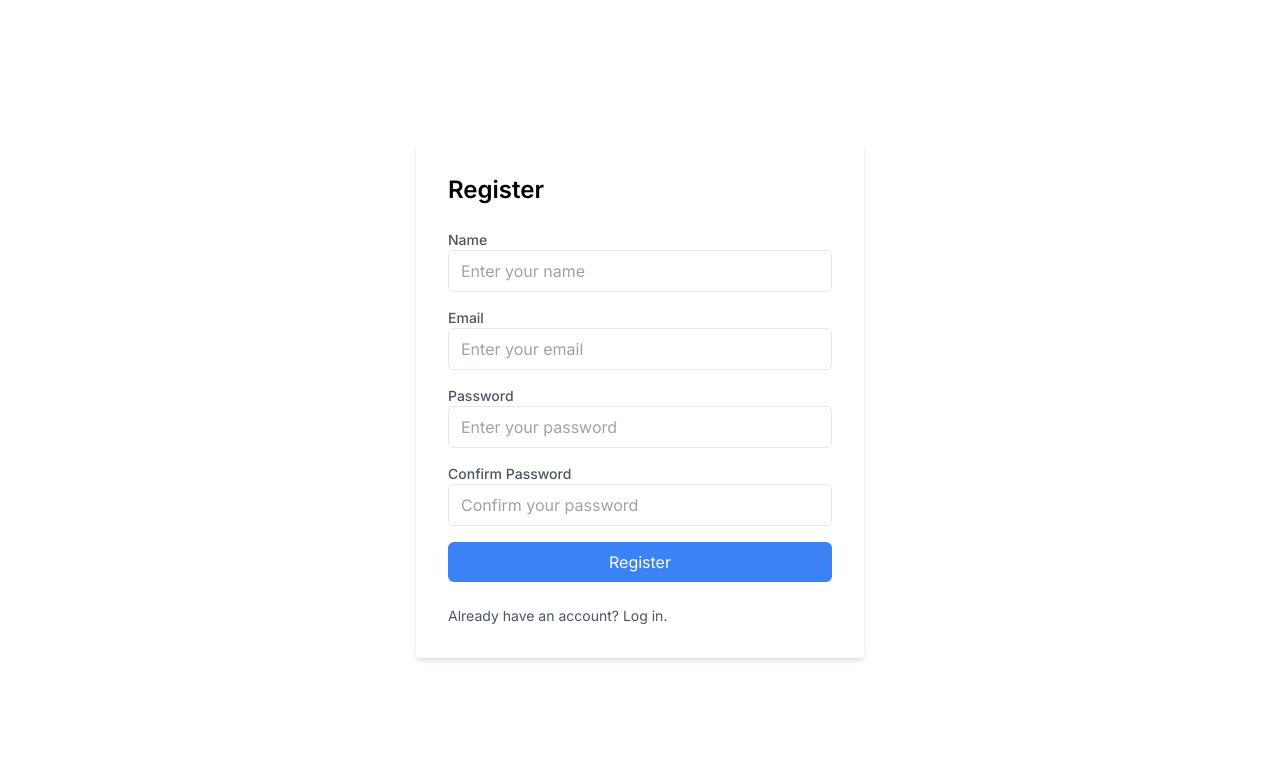
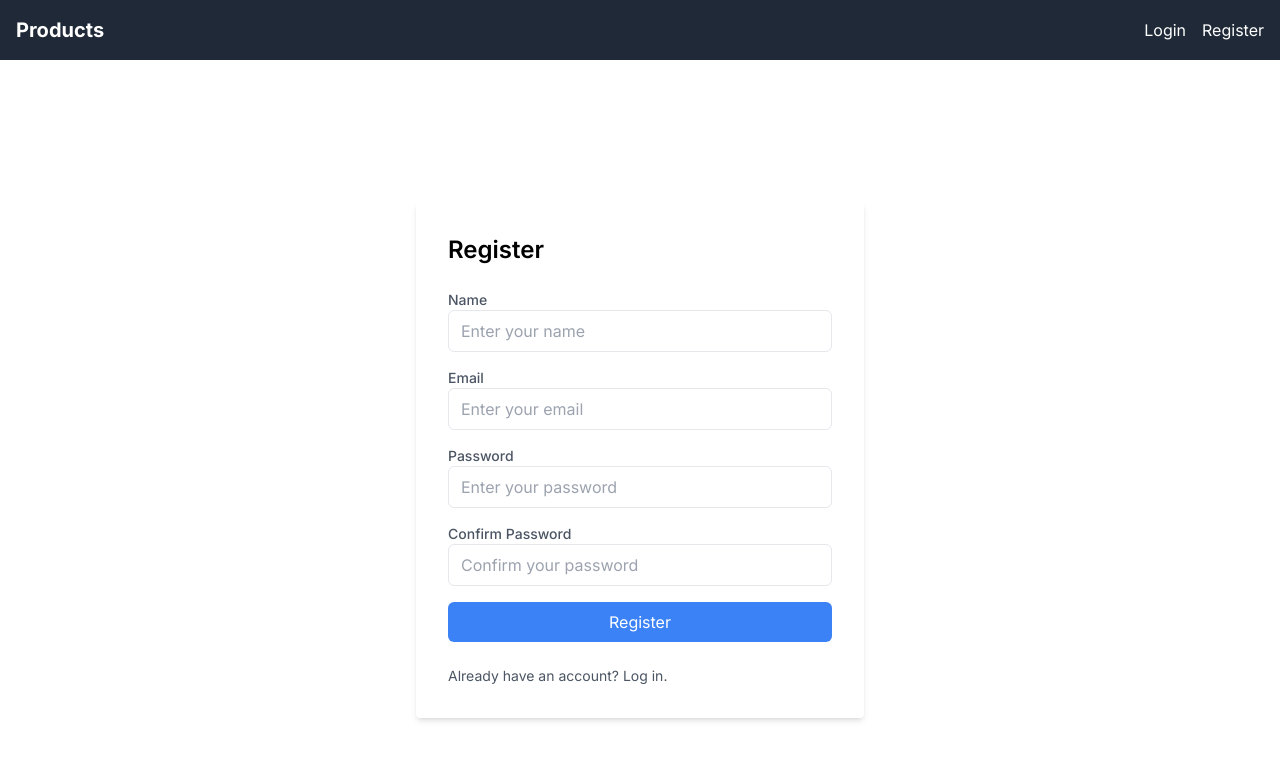
Before and after one commit to ahmed-mahovac/my-app, a Next.js app: page /register in a window 1280 px wide. Shown: the top 760 px of the page. Built offline with nearby package versions, Linux system fonts and the light colour scheme.

Commit message:
implement authentication mechanism with react context

```diff
--- /dev/null
+++ b/src/app/Context/AuthContext.tsx
@@ -0,0 +1,83 @@
+"use client";
+
+import React, { createContext, useContext, useState, ReactNode } from "react";
+import {
+  TokenResponse,
+  UserLogin,
+  UserRegister,
+  login as loginAPI,
+  register as registerAPI,
+  logout as logoutAPI,
+} from "../api";
+
+interface User {
+  email: string;
+}
+
+interface AuthContextType {
+  user: User | null;
+  isLoggedIn: boolean;
+  login: (userData: UserLogin) => void;
+  logout: () => void;
+}
+
+const AuthContext = createContext<AuthContextType | undefined>(undefined);
+
+interface AuthProviderProps {
+  children: ReactNode;
+}
+
+export const AuthProvider: React.FC<AuthProviderProps> = ({ children }) => {
+  const [user, setUser] = useState<User | null>(null);
+  const [isLoggedIn, setIsLoggedIn] = useState<boolean>(false);
+
+  const login = (user: UserLogin) => {
+    loginAPI(user)
+      .then((response: TokenResponse) => {
+        setUser({ email: user.email });
+        setIsLoggedIn(true);
+      })
+      .catch((err) => {
+        console.log(err);
+      });
+  };
+
+  const register = (user: UserRegister) => {
+    registerAPI(user)
+      .then((response: TokenResponse) => {
+        setUser({ email: user.email });
+        setIsLoggedIn(true);
+      })
+      .catch((err) => {
+        console.log(err);
+      });
+  };
+
+  const logout = () => {
+    logoutAPI()
+      .then(() => {
+        setUser(null);
+        setIsLoggedIn(false);
+      })
+      .catch((err) => {
+        console.log(err);
+      });
+  };
+
+  const value: AuthContextType = {
+    user,
+    isLoggedIn,
+    login,
+    logout,
+  };
+
+  return <AuthContext.Provider value={value}>{children}</AuthContext.Provider>;
+};
+
+export const useAuth = (): AuthContextType => {
+  const context = useContext(AuthContext);
+  if (!context) {
+    throw new Error("useAuth must be used within an AuthProvider");
+  }
+  return context;
+};
--- /dev/null
+++ b/src/app/api.tsx
@@ -0,0 +1,66 @@
+import axios from "axios";
+
+const BASE_URL = "http://localhost:8000/api";
+
+const axiosInstance = axios.create({
+  baseURL: BASE_URL,
+  timeout: 5000,
+  headers: {
+    "Content-Type": "application/json",
+  },
+});
+
+export type UserRegister = {
+  name: string;
+  email: string;
+  password: string;
+  confirmPassword: string;
+};
+
+export type UserLogin = {
+  email: string;
+  password: string;
+};
+
+export type TokenResponse = {
+  message: string;
+  access_token: string;
+};
+
+export type LogoutResponse = {
+  message: string;
+};
+
+export const register = async (user: UserRegister) => {
+  try {
+    const response = await axiosInstance.post("/register", {
+      ...user,
+    });
+    return response.data;
+  } catch (error) {
+    console.error("Register error: ", error);
+    throw error;
+  }
+};
+
+export const login = async (user: UserLogin): Promise<TokenResponse> => {
+  try {
+    const response = await axiosInstance.post<TokenResponse>("/login", {
+      ...user,
+    });
+    return response.data;
+  } catch (error) {
+    console.error("Login error: ", error);
+    throw error;
+  }
+};
+
+export const logout = async (): Promise<LogoutResponse> => {
+  try {
+    const response = await axiosInstance.get("/logout");
+    return response.data;
+  } catch (error) {
+    console.error("Logout error: ", error);
+    throw error;
+  }
+}
--- a/src/app/layout.tsx
+++ b/src/app/layout.tsx
@@ -1,6 +1,8 @@
 import type { Metadata } from "next";
 import { Inter } from "next/font/google";
 import "./globals.css";
+import Header from "@/components/Header";
+import { AuthProvider } from "./Context/AuthContext";
 
 const inter = Inter({ subsets: ["latin"] });
 
@@ -15,8 +17,10 @@ export default function RootLayout({
   children: React.ReactNode;
 }>) {
   return (
-    <html lang="en">
-      <body className={inter.className}>{children}</body>
-    </html>
+    <AuthProvider>
+      <html lang="en">
+        <body className={inter.className}><Header />{children}</body>
+      </html>
+    </AuthProvider>
   );
 }
--- a/src/app/login/page.tsx
+++ b/src/app/login/page.tsx
@@ -1,15 +1,19 @@
 "use client";
 
 import { useState } from "react";
-import InputField from "../components/InputField";
+import InputField from "../../components/InputField";
+import { useAuth } from "../Context/AuthContext";
 
-export default function login() {
+export default function Login() {
   const [email, setEmail] = useState("");
   const [password, setPassword] = useState("");
+
+  const {login} = useAuth();
 
   const handleSubmit = (e) => {
     e.preventDefault();
     console.log("Login with:", { email, password });
+    login({ email, password });
   };
 
   return (
--- a/src/app/register/page.tsx
+++ b/src/app/register/page.tsx
@@ -1,9 +1,10 @@
 "use client";
 
 import React, { useState } from 'react';
-import InputField from '../components/InputField';
+import InputField from '../../components/InputField';
+import { register } from '../api';
 
-const register = () => {
+const Register = () => {
   const [name, setName] = useState('');
   const [email, setEmail] = useState('');
   const [password, setPassword] = useState('');
@@ -13,10 +14,13 @@ const register = () => {
   const handleSubmit = (e) => {
     e.preventDefault();
 
-    // Basic password matching validation
     if (password === confirmPassword) {
-      // Add your registration logic here
       console.log('Register with:', { name, email, password });
+      register({ name, email, password, confirmPassword }).then((res) => {
+        console.log('Register response:', res);
+      }).catch((err) => {
+        console.log('Register error:', err);
+      });
     } else {
       setPasswordsMatch(false);
     }
@@ -84,4 +88,4 @@ const register = () => {
   );
 };
 
-export default register;
+export default Register;
--- /dev/null
+++ b/src/components/Header.tsx
@@ -0,0 +1,44 @@
+"use client";
+
+import { useAuth } from '@/app/Context/AuthContext';
+
+const Header = () => {
+
+    const { isLoggedIn, logout, user } = useAuth();
+
+  const handleLogout = () => {
+    logout();
+  };
+
+  return (
+    <nav className="bg-gray-800 p-4">
+      <div className="container mx-auto flex justify-between items-center">
+        <div className="text-white text-xl font-bold">Products</div>
+        <div className="flex items-center">
+          {isLoggedIn ? (
+            <>
+              <p className="text-white mr-4">Welcome, {user?.email}!</p>
+              <button
+                className="bg-red-500 hover:bg-red-600 text-white py-2 px-4 rounded"
+                onClick={handleLogout}
+              >
+                Logout
+              </button>
+            </>
+          ) : (
+            <>
+              <a className="text-white mr-4" href="/login">
+                Login
+              </a>
+              <a className="text-white" href="/register">
+                Register
+              </a>
+            </>
+          )}
+        </div>
+      </div>
+    </nav>
+  );
+};
+
+export default Header;
--- a/src/app/components/InputField.tsx
+++ b/src/components/InputField.tsx
@@ -1,4 +1,13 @@
 import React from "react";
+
+interface InputFieldProps {
+  label: string;
+  type: string;
+  value: string;
+  onChange: (e: React.ChangeEvent<HTMLInputElement>) => void;
+  placeholder: string;
+  required: boolean;
+};
 
 export default function InputField({
   label,
@@ -7,7 +16,7 @@ export default function InputField({
   onChange,
   placeholder,
   required,
-}) {
+} : InputFieldProps) {
   return (
     <div className="mb-4">
       <label
```
Also changed, not shown: package.json (+6 -5 lines), 1 other file (tests, documents, lock files or other folders).
